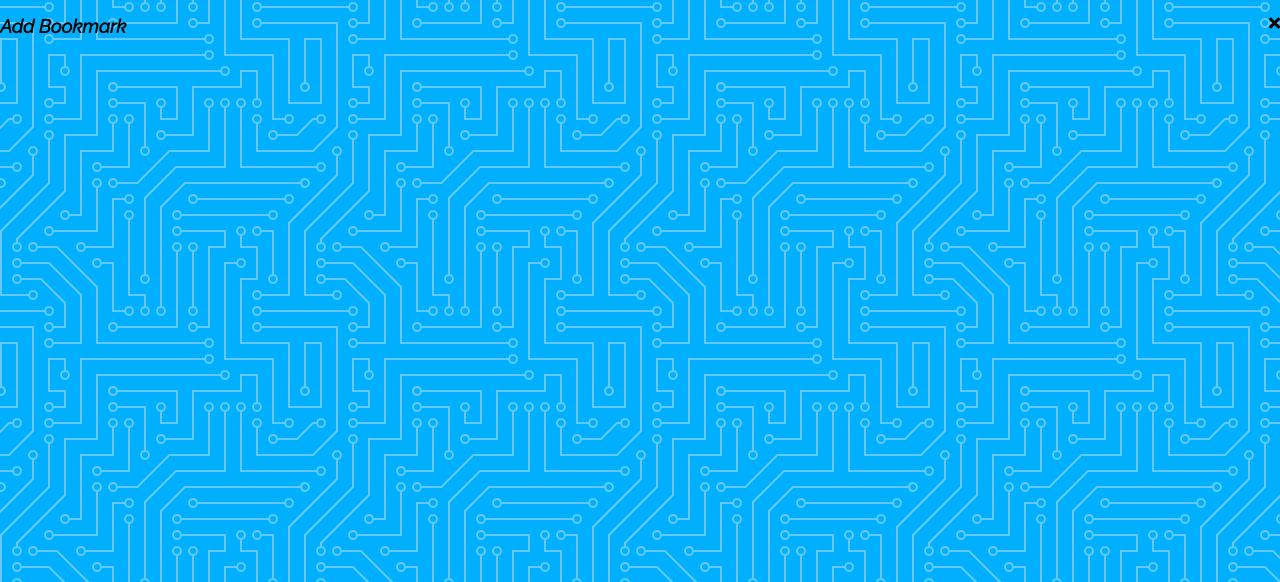
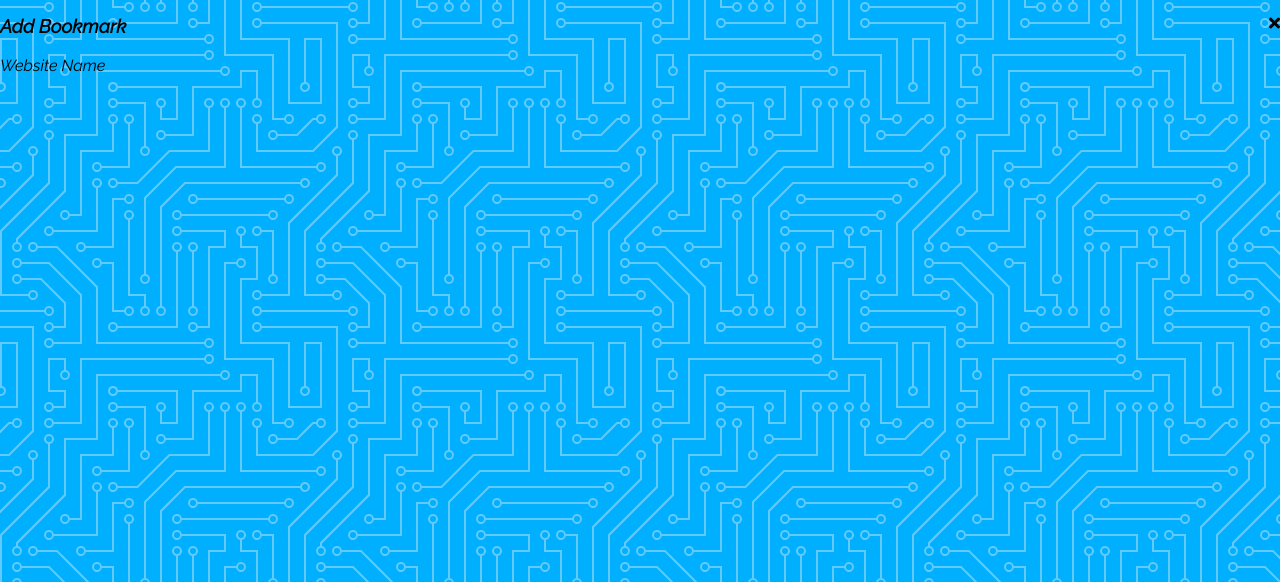
Before and after one commit to Djones917/Book_Keeper_2021, a plain HTML site: page index.html in a window 1280 px wide. Shown: the part 218-800 px from the top of the page. Drawn offline with Linux system fonts and the light colour scheme.

Commit message:
adding label for website name

```diff
--- a/index.html
+++ b/index.html
@@ -43,7 +43,12 @@
                 <h3>Add Bookmark</h3>
             </div>
             <div class="modal-content">
-                <form id="bookmark-form"></form>
+                <form id="bookmark-form">
+                    <!-- Website Name -->
+                    <div class="form-group">
+                        <label for="website-name" class="label-form">Website Name</label>
+                    </div>
+                </form>
             </div>
         </div>
     </div>
```
